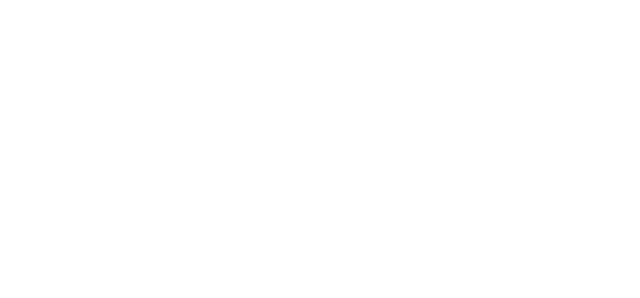
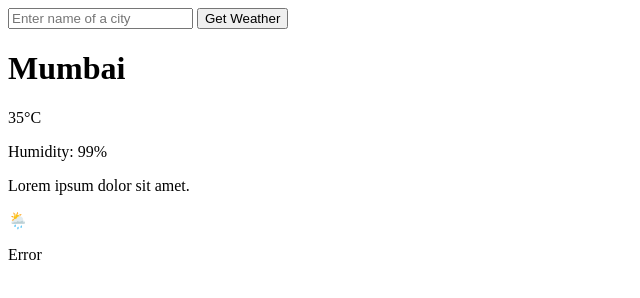
Before and after one commit to Craig-Rosario/Weather_Website, a plain HTML site: page index.html in a window 1280 px wide. Shown: the whole page, without its empty margins (0-640 px from the left). Drawn offline with Linux system fonts and the light colour scheme.

Commit message:
full html

```diff
--- a/index.html
+++ b/index.html
@@ -7,8 +7,19 @@
     <link rel="stylesheet" href="style.css">
 </head>
 <body>
+    <form class="mainForm">
+        <input type="text" class="cityInput" placeholder="Enter name of a city">
+        <button type="submit">Get Weather</button>
+    </form>
 
-
+    <div class="card">
+        <h1 class="cityDisplay">Mumbai</h1>
+        <p class="tempDisplay">35°C</p>
+        <p class="humidityDisplay">Humidity: 99%</p>
+        <p class="descDisplay">Lorem ipsum dolor sit amet.</p>
+        <p class="weatherEmoji">🌦️</p>
+        <p class="errorDisplau">Error</p>
+    </div>
 
     <script src="script.js"></script>
 </body>
```
